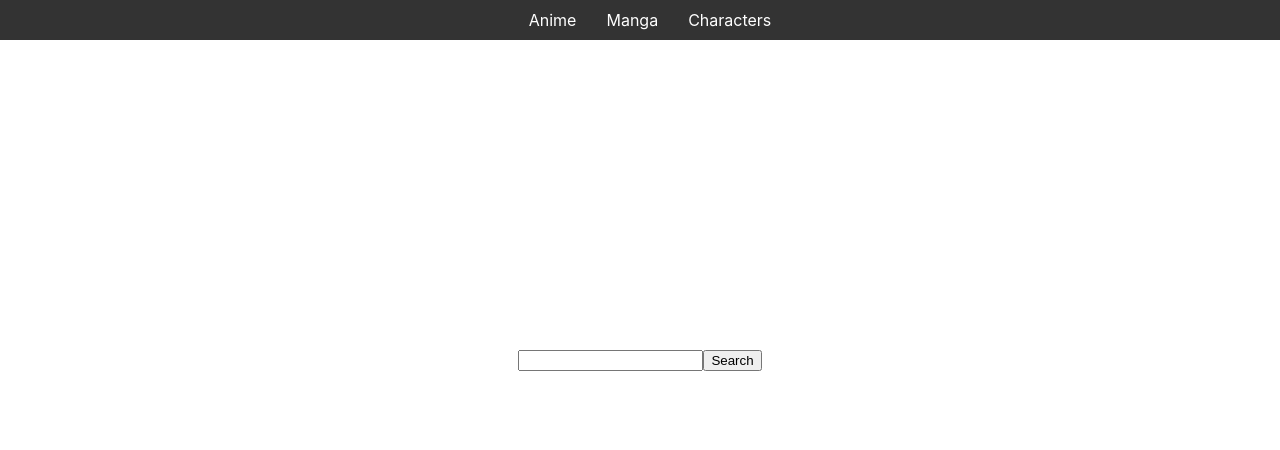
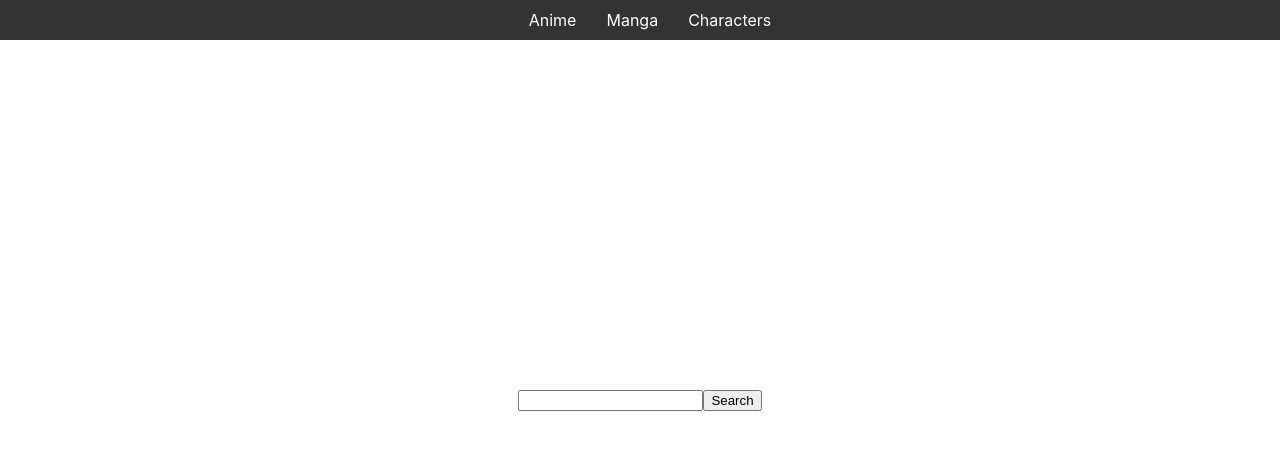
Before and after one commit to Jack-The-Ripper-1820/Anime-Database, a React (Create React App) app: page /anime in a window 1280 px wide. Shown: the top 450 px of the page. Built offline with nearby package versions, Linux system fonts and the light colour scheme.

Commit message:
fixed heigh of search results

```diff
--- a/src/AnimeSearch.js
+++ b/src/AnimeSearch.js
@@ -1,207 +1,3 @@
-// import React, { useState } from 'react';
-// import axios from 'axios';
-
-// function AnimeSearch() {
-//   const [searchText, setSearchText] = useState('');
-//   const [searchResults, setSearchResults] = useState([]);
-
-//   const handleSearch = async (event) => {
-//     event.preventDefault();
-
-//     try {
-//       const result = await axios.post(
-//         'https://graphql.anilist.co',
-//         {
-//           query: `
-//             query ($search: String) {
-//               Page {
-//                 media (search: $search, type: ANIME) {
-//                   id
-//                   title {
-//                     english
-//                   }
-//                   coverImage {
-//                     extraLarge
-//                   }
-//                   description
-//                   averageScore
-//                   genres
-//                   favourites
-//                 }
-//               }
-//             }
-//           `,
-//           variables: { search: searchText }
-//         }
-//       );
-
-//       const animeResults = result.data.data.Page.media.map((media) => ({
-//         id: media.id,
-//         title: media.title.english || media.title.romaji,
-//         summary: media.description.replace(/(<([^>]+)>)/gi, ''),
-//         image: media.coverImage.extraLarge,
-//         score: media.averageScore,
-//         genres: media.genres.join(', '),
-//         favourites: media.favourites
-//       }));
-//       setSearchResults(animeResults);
-//     } catch (error) {
-//       console.error(error);
-//     }
-//   };
-
-//   const handleInputChange = (event) => {
-//     setSearchText(event.target.value);
-//   };
-
-//   return (
-//     <div>
-//       <form onSubmit={handleSearch}>
-//         <input type="text" value={searchText} onChange={handleInputChange} />
-//         <button type="submit">Search</button>
-//       </form>
-//       {searchResults.length > 0 && (
-//         <ul>
-//           {searchResults.map((result) => (
-//             <li key={result.id}>
-//               <h3>{result.title}</h3>
-//               <img src={result.image} alt={result.title} />
-//               <p>{result.summary}</p>
-//               <p>Average Score: {result.score}</p>
-//               <p>Genres: {result.genres}</p>
-//               <p>Favourites: {result.favourites}</p>
-//             </li>
-//           ))}
-//         </ul>
-//       )}
-//     </div>
-//   );
-// }
-
-// export default AnimeSearch;
-
-
-// import React, { useState } from 'react';
-// import axios from 'axios';
-
-// function AnimeSearch() {
-//   const [searchText, setSearchText] = useState('');
-//   const [searchResults, setSearchResults] = useState([]);
-
-//   const handleSearch = async (event) => {
-//     event.preventDefault();
-
-//     try {
-//       const result = await axios.post(
-//         'https://graphql.anilist.co',
-//         {
-//           query: `
-//             query ($search: String) {
-//               Page {
-//                 media (search: $search, type: ANIME) {
-//                   id
-//                   title {
-//                     english
-//                   }
-//                   coverImage {
-//                     extraLarge
-//                   }
-//                   description
-//                   averageScore
-//                   genres
-//                   favourites
-//                 }
-//               }
-//             }
-//           `,
-//           variables: { search: searchText }
-//         }
-//       );
-
-//       const animeResults = result.data.data.Page.media.map((media) => ({
-//         id: media.id,
-//         title: media.title.english || media.title.romaji,
-//         summary: media.description.replace(/(<([^>]+)>)/gi, ''),
-//         image: media.coverImage.extraLarge,
-//         score: media.averageScore,
-//         genres: media.genres.join(', '),
-//         favourites: media.favourites
-//       }));
-//       setSearchResults(animeResults);
-//     } catch (error) {
-//       console.error(error);
-//     }
-//   };
-
-//   const handleInputChange = (event) => {
-//     setSearchText(event.target.value);
-//   };
-
-//   const [expandedId, setExpandedId] = useState(null);
-
-//   const handleToggle = (id) => {
-//     setExpandedId((prevExpandedId) => (prevExpandedId === id ? null : id));
-//   };
-
-//   return (
-//     <div>
-//       <form onSubmit={handleSearch}>
-//         <input type="text" value={searchText} onChange={handleInputChange} />
-//         <button type="submit">Search</button>
-//       </form>
-//       {searchResults.length > 0 && (
-//         <ul>
-//           {searchResults.map((result) => (
-//             <li key={result.id}>
-//               <div className="search-result">
-//                 <img src={result.image} alt={result.title} />
-//                 <div className="search-result-info">
-//                   <h3 onClick={() => handleToggle(result.id)}>{result.title}</h3>
-//                   <div
-//                     className={`search-result-details ${
-//                       expandedId === result.id ? 'expanded' : ''
-//                     }`}
-//                   >
-//                     <p>{result.summary}</p>
-//                     <p>Average Score: {result.score}</p>
-//                     <p>Genres: {result.genres}</p>
-//                     <p>Favourites: {result.favourites}</p>
-//                   </div>
-//                 </div>
-//               </div>
-//             </li>
-//           ))}
-//         </ul>
-//       )}
-//       <style jsx>{`
-//         .search-result {
-//           display: flex;
-//           align-items: center;
-//         }
-//         .search-result img {
-//           width: 100px;
-//           height: 140px;
-//           object-fit: cover;
-//           margin-right: 1rem;
-//         }
-//         .search-result h3 {
-//           margin: 0;
-//           cursor: pointer;
-//         }
-//         .search-result-details {
-//           display: none;
-//           margin-top: 1rem;
-//         }
-//         .search-result-details.expanded {
-//           display: block;
-//         }
-//       `}</style>
-//     </div>
-//   );
-// }
-
-// export default AnimeSearch;
-
 import React, { useState } from 'react';
 import axios from 'axios';
 
@@ -271,7 +67,7 @@ function AnimeSearch() {
   };
 
   return (
-    <div style={{ display: 'flex', justifyContent: 'center', alignItems: 'center', height: '90vh', flexDirection: 'column' }}>
+    <div style={{ display: 'flex', justifyContent: 'center', alignItems: 'center' ,flexDirection: 'column', minHeight: '100vh' }}>
       <form onSubmit={handleSearch}>
         <input type="text" value={searchText} onChange={handleInputChange} />
         <button type="submit">Search</button>
--- a/src/CharacterSearch.js
+++ b/src/CharacterSearch.js
@@ -77,7 +77,7 @@ function CharacterSearch() {
   };
 
   return (
-    <div style={{  display: 'flex', justifyContent: 'center', alignItems: 'center', flexDirection: 'column' }}>
+    <div style={{  display: 'flex', justifyContent: 'center', alignItems: 'center', flexDirection: 'column', minHeight: '100vh'}}>
       <form onSubmit={handleSearch}>
         <input type="text" value={searchText} onChange={handleInputChange} />
         <button type="submit">Search</button>
--- a/src/MangaSearch.js
+++ b/src/MangaSearch.js
@@ -149,7 +149,7 @@ function MangaSearch() {
   };
 
   return (
-    <div style={{ display: 'flex', justifyContent: 'center', alignItems: 'center', flexDirection: 'column' }}>
+    <div style={{ display: 'flex', justifyContent: 'center', alignItems: 'center', flexDirection: 'column', minHeight: '100vh' }}>
       <form onSubmit={handleSearch}>
         <input type="text" value={searchText} onChange={handleInputChange} />
         <button type="submit">Search</button>
```
